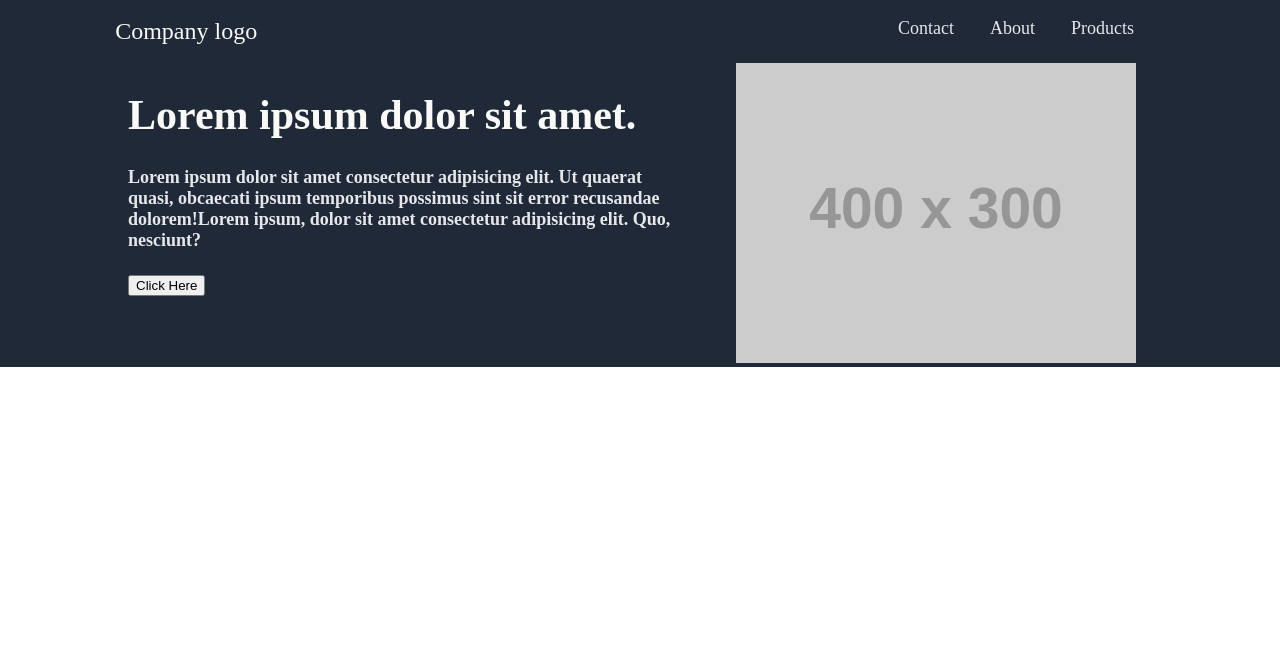
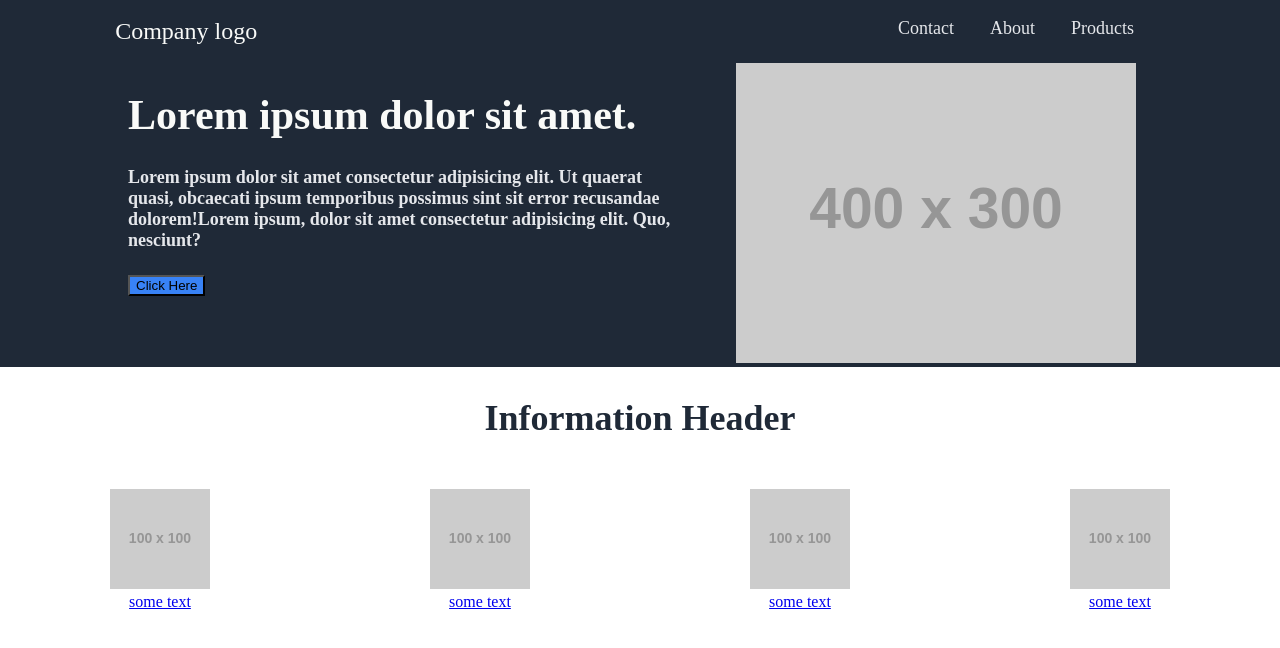
Before and after one commit to ChrisNewelldev/landing-page, a plain HTML site: page index.html in a window 1280 px wide. Drawn offline with Linux system fonts and the light colour scheme; placeholder pictures from the web are drawn by us.

Commit message:
Info section complete

```diff
--- a/index.html
+++ b/index.html
@@ -14,14 +14,23 @@
     <a href="#about">About</a>
     <a href="#contact">Contact</a>
   </div>
-  <div class="row">
-    <div id="hero-left"class="column">
+  <div class="row-hero">
+    <div id="hero-left"class="column-hero">
       <h1>Lorem ipsum dolor sit amet.</h1>
       <h4>Lorem ipsum dolor sit amet consectetur adipisicing elit. Ut quaerat quasi, obcaecati ipsum temporibus possimus sint sit error recusandae dolorem!Lorem ipsum, dolor sit amet consectetur adipisicing elit. Quo, nesciunt?</h4>
       <button class="hero-btn">Click Here</button>
     </div>
-    <div id="hero-right" class="column">
+    <div id="hero-right" class="column-hero">
       <a href="https://via.placeholder.com"><img src="https://via.placeholder.com/400x300" alt="placeholder"></a>
+    </div>
+  </div>
+  <div class="info">
+    <h2>Information Header</h2>
+    <div class="row">
+    <a class="column" href="https://via.placeholder.com"><img src="https://via.placeholder.com/100x100" alt="placeholder"><figcaption>some text</figcaption></a>
+    <a class="column" href="https://via.placeholder.com"><img src="https://via.placeholder.com/100x100" alt="placeholder"><figcaption>some text</figcaption></a>
+    <a class ="column"href="https://via.placeholder.com"><img src="https://via.placeholder.com/100x100" alt="placeholder"><figcaption>some text</figcaption></a>
+    <a class="column"href="https://via.placeholder.com"><img src="https://via.placeholder.com/100x100" alt="placeholder"><figcaption>some text</figcaption></a>
     </div>
   </div>
   <script src="../landing-page/app.js"></script>
--- a/style.css
+++ b/style.css
@@ -33,12 +33,12 @@ body {
     width: 100%;
   }
 
-  .row {
+  .row-hero {
     display: flex;
     background-color: #1f2937;
   }
 
-  .column {
+  .column-hero {
     flex: 50%;
   }
 
@@ -52,6 +52,7 @@ body {
     font-size: 36px;
     font-weight: bolder;
     color: #1f2937;
+    text-align: center;
   }
 
   h3 {
@@ -76,5 +77,19 @@ body {
   }
 
   .hero-btn {
+    background-color: #3882F6;
+  }
 
+  .info {
+    justify-content: space-evenly;
   }
+
+  .row {
+    display: flex;
+  }
+
+  .column {
+    flex: 25%;
+    text-align: center;
+  padding: 20px;
+  }
```
